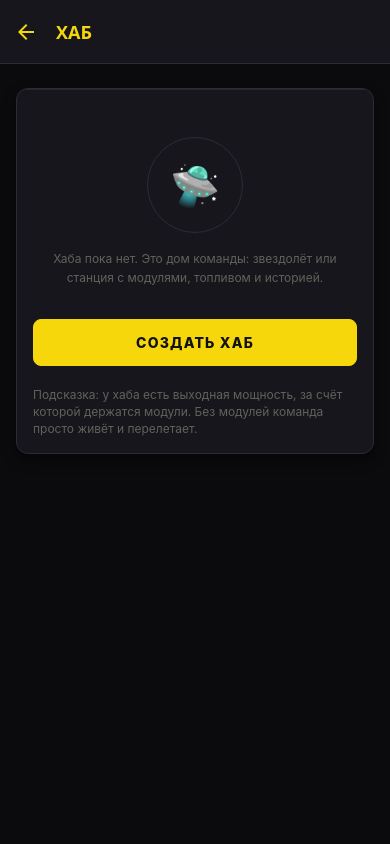
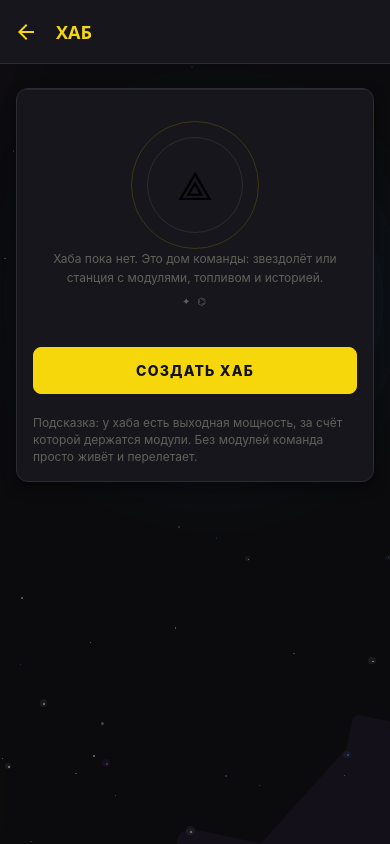
Before and after one commit to Splicer97/death_in_space, a React Native app: screen /Hub in a window 390 px wide. Built offline with nearby package versions, Linux system fonts and the light colour scheme; what react-native-mmkv would draw is missing.

Commit message:
Add static starfield, void fractal and glyph ornaments

```diff
--- /dev/null
+++ b/src/components/Starfield.tsx
@@ -0,0 +1,286 @@
+import React, {useMemo} from 'react';
+import {StyleSheet, useWindowDimensions, View} from 'react-native';
+
+import {colors} from '../theme';
+
+// Интенсивность фона. Подкрутите эти числа, если звёзды слишком заметны или незаметны.
+const STAR_COUNT = 58;
+const GLOW_STEPS = 12;
+const FRACTAL_LEVEL = 3;
+
+type Star = {
+  left: number;
+  top: number;
+  size: number;
+  opacity: number;
+  halo: number;
+  tint: string;
+};
+
+// Детерминированный генератор: одна и та же карта звёзд при каждом запуске.
+function random(seed: number): () => number {
+  let value = seed % 2147483647;
+  return () => {
+    value = (value * 16807) % 2147483647;
+    return value / 2147483647;
+  };
+}
+
+const TINTS = [colors.text, colors.text, colors.text, colors.violet, colors.blue];
+
+function makeStars(seed: number, count: number, scale: number): Star[] {
+  const next = random(seed);
+  return Array.from({length: count}, () => {
+    const size = (0.8 + next() * 1.7) * scale;
+    const bright = next();
+    return {
+      left: next() * 100,
+      top: next() * 100,
+      size,
+      opacity: 0.12 + bright * 0.46,
+      halo: bright > 0.82 ? size * 4.2 : 0,
+      tint: TINTS[Math.floor(next() * TINTS.length)],
+    };
+  });
+}
+
+function Stars({stars}: {stars: Star[]}) {
+  return (
+    <View
+      pointerEvents="none"
+      accessibilityElementsHidden
+      importantForAccessibility="no-hide-descendants"
+      style={styles.layer}>
+      {stars.map((star, index) => (
+        <View
+          key={index}
+          style={[
+            styles.star,
+            {
+              left: `${star.left}%`,
+              top: `${star.top}%`,
+              width: star.size,
+              height: star.size,
+              borderRadius: star.size,
+              backgroundColor: star.tint,
+              opacity: star.opacity,
+            },
+          ]}
+        >
+          {star.halo > 0 ? (
+            <View
+              style={[
+                styles.halo,
+                {
+                  left: -star.halo / 2,
+                  top: -star.halo / 2,
+                  width: star.halo,
+                  height: star.halo,
+                  borderRadius: star.halo,
+                  backgroundColor: star.tint,
+                },
+              ]}
+            />
+          ) : null}
+        </View>
+      ))}
+    </View>
+  );
+}
+
+function Glow({
+  size,
+  tint,
+  strength,
+  left,
+  top,
+}: {
+  size: number;
+  tint: string;
+  strength: number;
+  left: number;
+  top: number;
+}) {
+  const rings = useMemo(
+    () =>
+      Array.from({length: GLOW_STEPS}, (_, index) => {
+        const step = (index + 1) / GLOW_STEPS;
+        return {
+          diameter: size * step,
+          opacity: strength * (1 - step) ** 1.5,
+        };
+      }),
+    [size, strength],
+  );
+
+  return (
+    <View pointerEvents="none" style={[styles.glow, {left, top}]}>
+      {rings.map((ring, index) => (
+        <View
+          key={index}
+          style={[
+            styles.ring,
+            {
+              width: ring.diameter,
+              height: ring.diameter,
+              borderRadius: ring.diameter,
+              backgroundColor: tint,
+              opacity: ring.opacity,
+            },
+          ]}
+        />
+      ))}
+    </View>
+  );
+}
+
+function FractalBranch({
+  size,
+  level,
+  tint,
+}: {
+  size: number;
+  level: number;
+  tint: string;
+}) {
+  if (level <= 0) {
+    return null;
+  }
+  const half = size / 2;
+  const quarter = size / 4;
+  const placements = [
+    [{rotate: '60deg'}, {translateX: quarter}, {translateY: -quarter}],
+    [{rotate: '-60deg'}, {translateX: quarter}, {translateY: quarter}],
+    [{translateY: half}],
+  ];
+
+  return (
+    <>
+      {placements.map((transform, index) => (
+        <View
+          key={index}
+          pointerEvents="none"
+          style={[styles.branch, {width: size, height: size, transform}]}>
+          <View
+            style={{
+              width: half,
+              height: half,
+              backgroundColor: tint,
+              borderRadius: half * 0.07,
+            }}
+          />
+          <FractalBranch size={half} level={level - 1} tint={tint} />
+        </View>
+      ))}
+    </>
+  );
+}
+
+function VoidFractal({size, level, tint}: {size: number; level: number; tint: string}) {
+  return (
+    <View pointerEvents="none" style={[styles.fractal, {width: size, height: size}]}>
+      <View style={{width: size, height: size, transform: [{rotate: '12deg'}]}}>
+        <FractalBranch size={size} level={level} tint={tint} />
+      </View>
+    </View>
+  );
+}
+
+export function Starfield() {
+  const {width, height} = useWindowDimensions();
+  const far = useMemo(() => makeStars(7, Math.round(STAR_COUNT * 0.64), 0.8), []);
+  const near = useMemo(() => makeStars(31, Math.round(STAR_COUNT * 0.36), 1.3), []);
+
+  return (
+    <View
+      pointerEvents="none"
+      accessibilityElementsHidden
+      importantForAccessibility="no-hide-descendants"
+      style={styles.field}>
+      <Glow
+        size={Math.min(width * 1.5, 620)}
+        tint={colors.violet}
+        strength={0.2}
+        left={-width * 0.55}
+        top={-height * 0.08}
+      />
+      <Glow
+        size={Math.min(width * 1.3, 520)}
+        tint={colors.blue}
+        strength={0.14}
+        left={width * 0.55}
+        top={height * 0.28}
+      />
+      <Glow
+        size={Math.min(width, 420)}
+        tint={colors.yellow}
+        strength={0.07}
+        left={-width * 0.4}
+        top={height * 0.86}
+      />
+      <View
+        style={[
+          styles.fractalGhost,
+          {
+            width: Math.min(width, 420),
+            height: Math.min(width, 420),
+            left: width - Math.min(width, 420) * 0.55,
+            top: height * 0.72,
+          },
+        ]}>
+        <VoidFractal
+          size={Math.min(width, 420)}
+          level={FRACTAL_LEVEL}
+          tint={colors.violet}
+        />
+      </View>
+      <Stars stars={far} />
+      <Stars stars={near} />
+    </View>
+  );
+}
+
+const styles = StyleSheet.create({
+  field: {
+    position: 'absolute',
+    top: 0,
+    right: 0,
+    bottom: 0,
+    left: 0,
+    overflow: 'hidden',
+  },
+  layer: {
+    position: 'absolute',
+    top: 0,
+    right: 0,
+    bottom: 0,
+    left: 0,
+  },
+  star: {
+    position: 'absolute',
+  },
+  halo: {
+    position: 'absolute',
+    opacity: 0.12,
+  },
+  glow: {
+    position: 'absolute',
+    alignItems: 'center',
+    justifyContent: 'center',
+  },
+  ring: {
+    position: 'absolute',
+  },
+  fractal: {
+    position: 'absolute',
+  },
+  fractalGhost: {
+    position: 'absolute',
+    opacity: 0.06,
+  },
+  branch: {
+    position: 'absolute',
+    top: 0,
+    left: 0,
+  },
+});
--- a/src/components/ui.tsx
+++ b/src/components/ui.tsx
@@ -12,6 +12,7 @@ import {
 
 import { SafeAreaInsetsContext } from 'react-native-safe-area-context';
 
+import { Starfield } from './Starfield';
 import { colors, font, radius, shadow, spacing, type } from '../theme';
 
 const FALLBACK_INSETS = { top: 0, bottom: 0, left: 0, right: 0 };
@@ -35,7 +36,28 @@ export function Screen({
         style,
       ]}
     >
+      <Starfield />
       {children}
+    </View>
+  );
+}
+
+export function Ornament({
+  glyphs = ['✦', '⌬', '✶'],
+  color = colors.textFaint,
+  style,
+}: {
+  glyphs?: string[];
+  color?: string;
+  style?: StyleProp<TextStyle>;
+}) {
+  return (
+    <View style={styles.ornament}>
+      <View style={styles.ornamentRule} />
+      <Text style={[styles.ornamentText, {color}, style]}>
+        {glyphs.join(' ')}
+      </Text>
+      <View style={styles.ornamentRule} />
     </View>
   );
 }
@@ -306,9 +328,11 @@ export function Empty({
   return (
     <View style={styles.empty}>
       <View style={styles.emptyGlyph}>
+        <View style={styles.emptyHalo} />
         <Text style={styles.emptyGlyphText}>{glyph}</Text>
       </View>
       <Text style={styles.emptyText}>{text}</Text>
+      <Ornament glyphs={['✦', '⌬']} />
     </View>
   );
 }
@@ -401,6 +425,21 @@ export function Snackbar({
 export const styles = StyleSheet.create({
   flex: { flex: 1 },
   screen: { flex: 1, backgroundColor: colors.bg },
+  ornament: {
+    flexDirection: 'row',
+    alignItems: 'center',
+    gap: spacing.sm,
+    marginVertical: spacing.sm,
+  },
+  ornamentRule: {
+    flex: 1,
+    height: StyleSheet.hairlineWidth,
+    backgroundColor: colors.border,
+  },
+  ornamentText: {
+    fontSize: font.tiny,
+    letterSpacing: 2,
+  },
   card: {
     backgroundColor: colors.surface,
     borderRadius: radius.lg,
@@ -635,6 +674,15 @@ export const styles = StyleSheet.create({
     justifyContent: 'center',
     marginBottom: spacing.lg,
   },
+  emptyHalo: {
+    position: 'absolute',
+    width: 128,
+    height: 128,
+    borderRadius: 64,
+    borderWidth: 1,
+    borderColor: colors.yellowDim,
+    opacity: 0.35,
+  },
   emptyGlyphText: { fontSize: 40 },
   emptyText: {
     color: colors.textFaint,
--- a/src/screens/HubScreen.tsx
+++ b/src/screens/HubScreen.tsx
@@ -208,7 +208,10 @@ export default function HubScreen({ navigation }: Props) {
       <Screen>
         <ScrollView contentContainerStyle={styles.content}>
           <Card>
-            <Empty text="Хаба пока нет. Это дом команды: звездолёт или станция с модулями, топливом и историей." />
+            <Empty
+              glyph="⟁"
+              text="Хаба пока нет. Это дом команды: звездолёт или станция с модулями, топливом и историей."
+            />
             <Button
               title="СОЗДАТЬ ХАБ"
               onPress={() => {
--- a/src/screens/RosterScreen.tsx
+++ b/src/screens/RosterScreen.tsx
@@ -9,7 +9,7 @@ import {
 } from 'react-native';
 import type { NativeStackScreenProps } from '@react-navigation/native-stack';
 
-import { Button, Empty, Screen, Snackbar } from '../components/ui';
+import { Button, Empty, Ornament, Screen, Snackbar } from '../components/ui';
 import { useCharacterStore } from '../store/characterStore';
 import {
   ABILITY_COLORS,
@@ -162,6 +162,7 @@ export default function RosterScreen({ navigation }: Props) {
       <View style={styles.header}>
         <View style={styles.titleRow}>
           <View style={styles.titleMark}>
+            <View style={styles.titleMarkHalo} />
             <Text style={styles.titleMarkText}>☠</Text>
           </View>
           <View style={styles.flex}>
@@ -177,6 +178,7 @@ export default function RosterScreen({ navigation }: Props) {
             <Text style={styles.dataButtonText}>⇅</Text>
           </Pressable>
         </View>
+        <Ornament glyphs={['✦', '⌬', '✶']} color={colors.yellowDim} />
         <Text style={styles.hint}>
           Долгое нажатие на карточке открывает удаление персонажа
         </Text>
@@ -264,6 +266,15 @@ const styles = StyleSheet.create({
   flex: { flex: 1 },
   header: { marginBottom: spacing.lg },
   titleRow: { flexDirection: 'row', alignItems: 'center' },
+  titleMarkHalo: {
+    position: 'absolute',
+    width: 62,
+    height: 62,
+    borderRadius: 31,
+    borderWidth: 1,
+    borderColor: colors.yellowDim,
+    opacity: 0.3,
+  },
   titleMark: {
     width: 46,
     height: 46,
```
